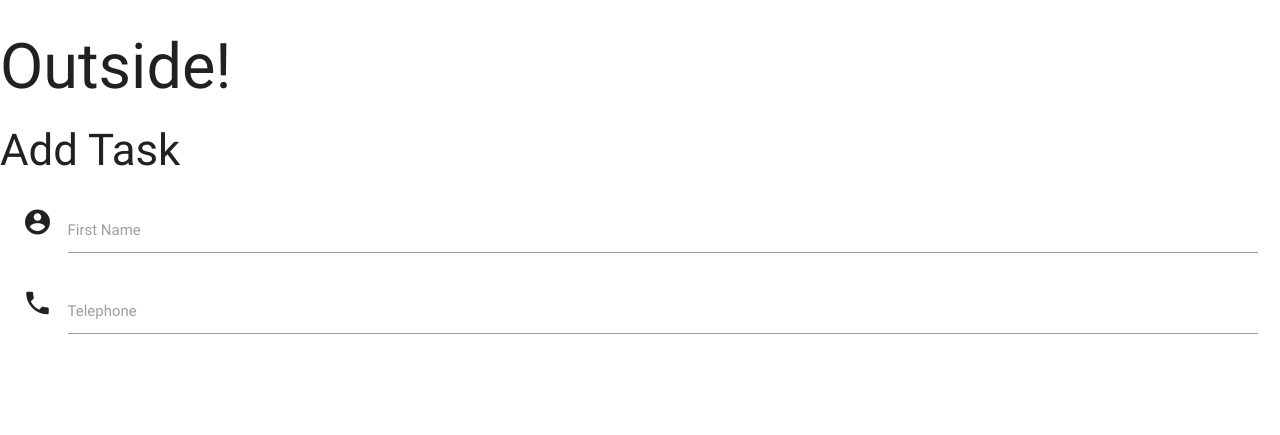
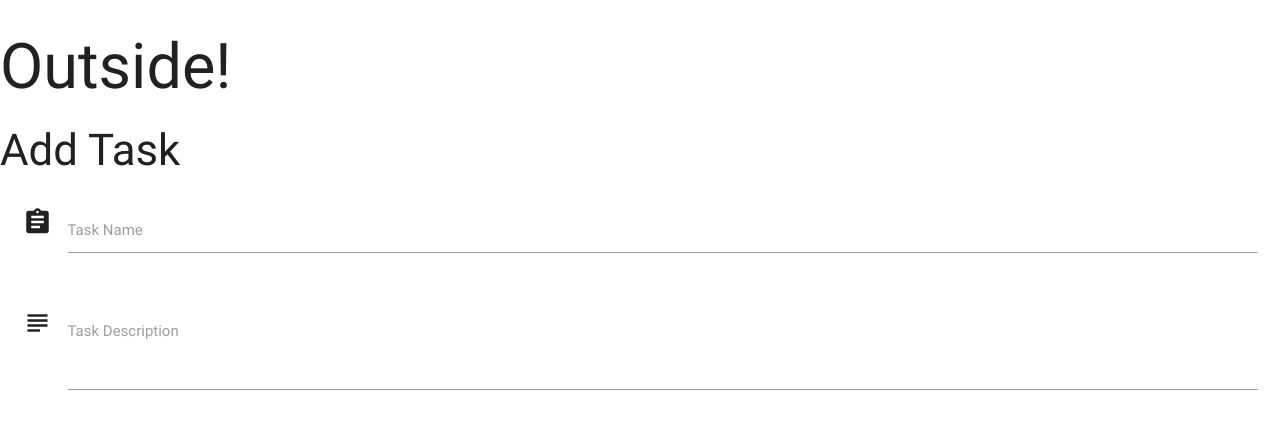
Before and after one commit to Junon72/task_manager_app, a Flask app: page /add_task in a window 1280 px wide. Shown: the top 435 px of the page. Run offline with Flask 2, Linux system fonts and the light colour scheme; some libraries are stand-ins or nearby versions.

Commit message:
changed the field names and icons

```diff
--- a/templates/addtask.html
+++ b/templates/addtask.html
@@ -4,16 +4,34 @@
     <form  action="" method="POST" class="col s12">
         <div class="row">
             <div class="input-field col s12">
-                <i class="material-icons prefix">account_circle</i>
-                <input id="icon_prefix" type="text" class="validate">
-                <label for="icon_prefix">First Name</label>
-            </div>
-            <div class="input-field col s12">
-                <i class="material-icons prefix">phone</i>
-                <input id="icon_telephone" type="tel" class="validate">
-                <label for="icon_telephone">Telephone</label>
+                <i class="material-icons prefix">assignment</i>
+                <input id="task_name" name="task_name" type="text">
+                <label for="icon_prefix">Task Name</label>
             </div>
         </div>
+        <div class="row">
+            <div class="input-field col s12">
+                <i class="material-icons prefix">subject</i>
+                <textarea name="task_description" id="task_description" class="materialize-textarea"></textarea>
+                <label for="icon_telephone">Task Description</label>
+            </div>
+        </div>
+        <!--<div class="row">
+            <div class="input-field col s12">
+                <i class="material-icons prefix">today</i>
+                <input id="due_date" name="due_date" type="text" class="datepicker">
+                <label for="icon_prefix">Due Date</label>
+            </div>
+        </div>
+        <div class="row">
+            <div class="switch">
+                <label>
+                  <input id="is_urgent" name="is_urgent" type="checkbox">
+                  <span class="lever"></span>
+                  Is Urgent
+                </label>
+            </div>
+        </div>-->
     </form>
 </div>
 {% endblock %}
```
